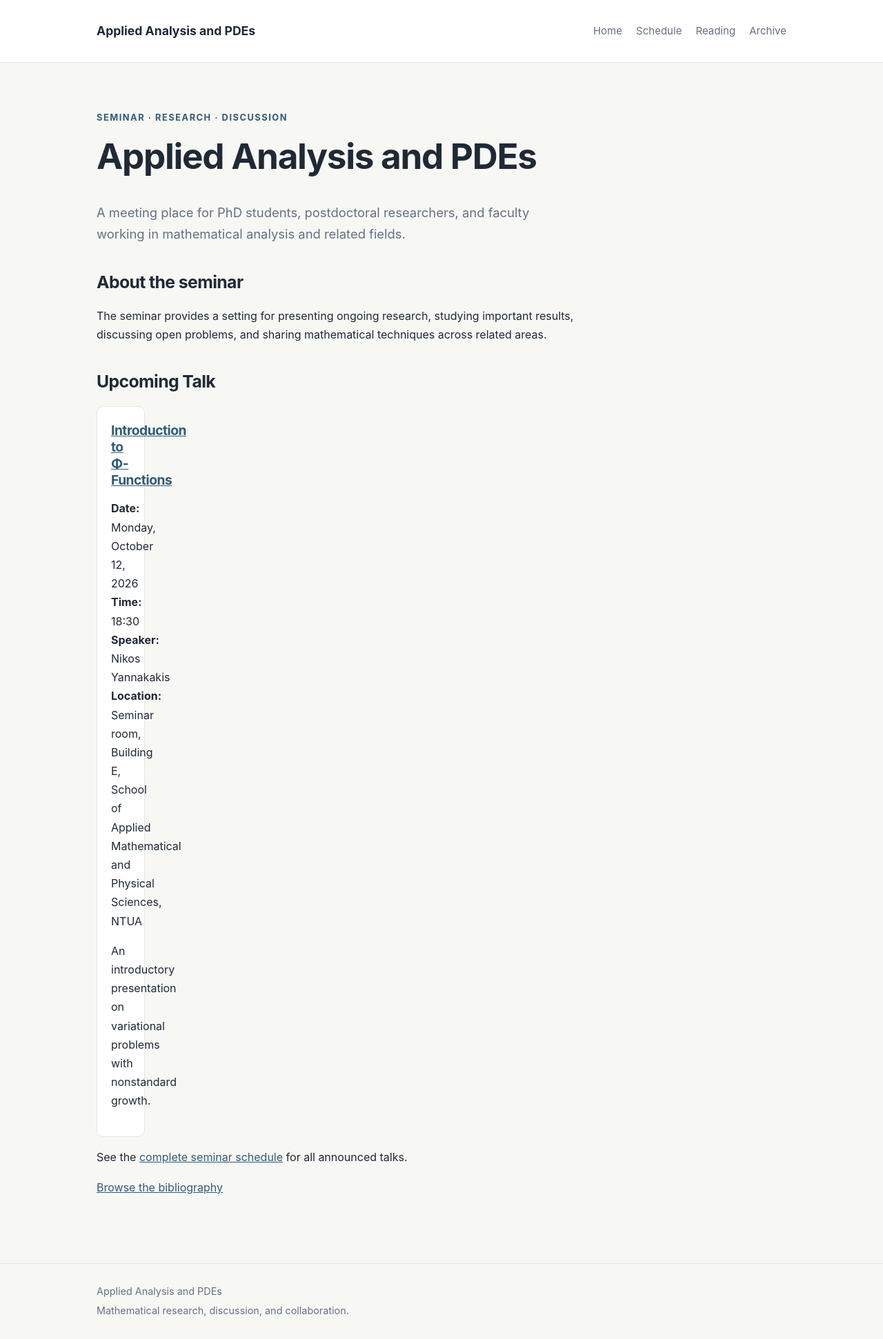
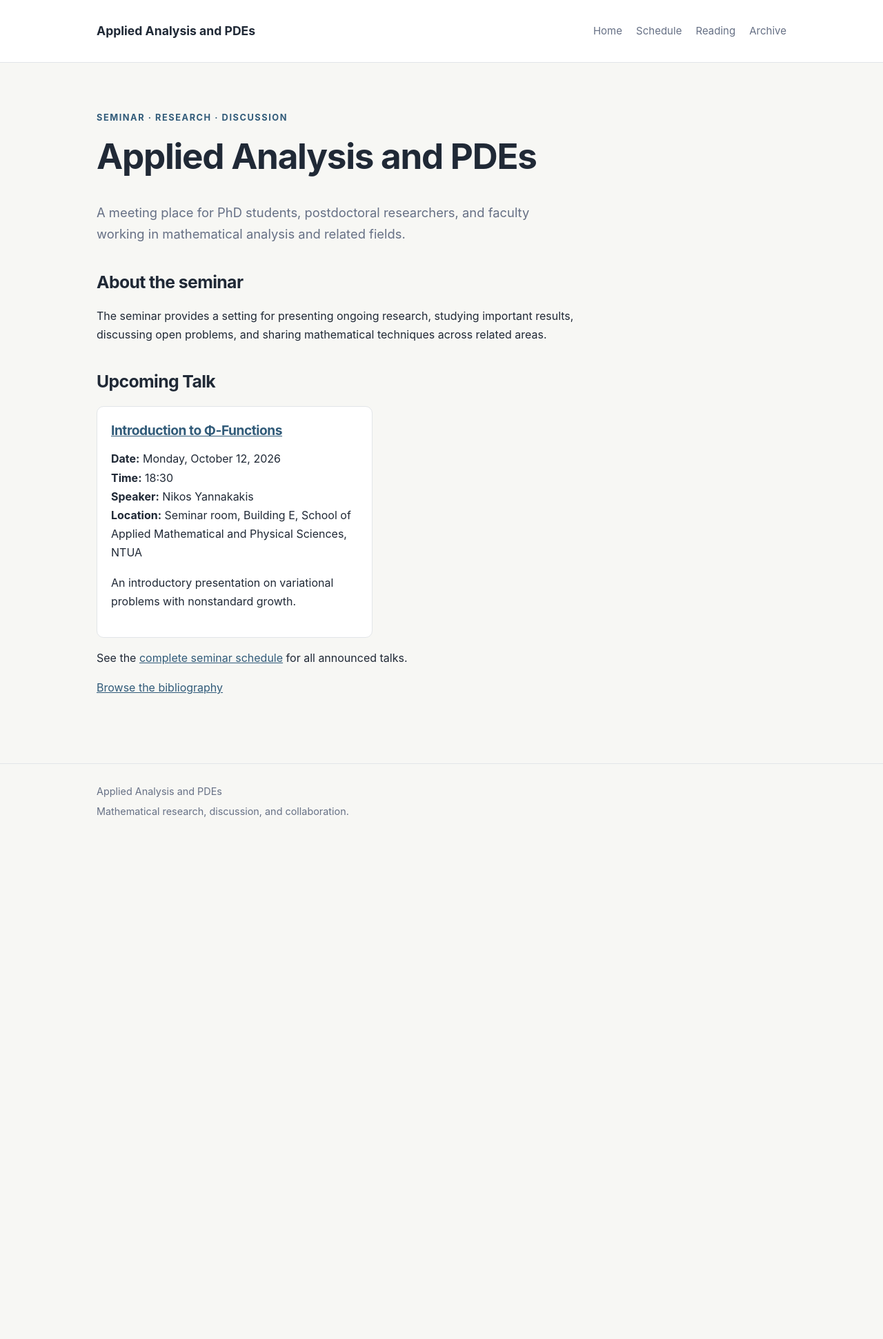
Before and after one commit to gvpantazis/math-seminar, a Jekyll site: the page built from index.md, in a window 1280 px wide. Shown: the whole page at 69% size. Built offline with Jekyll 4.4.1, drawn with Linux system fonts in a browser that asks for light colours; after the commit the page ends 1217 px from its top, so only the background shows below that.

Commit message:
Update style.css

```diff
--- a/assets/css/style.css
+++ b/assets/css/style.css
@@ -109,7 +109,7 @@ a {
 }
 
 .talk-card {
-  max-width: 70px;
+  max-width: 400px;
   min-height: 200px;
   box-sizing: border-box;
 
```
